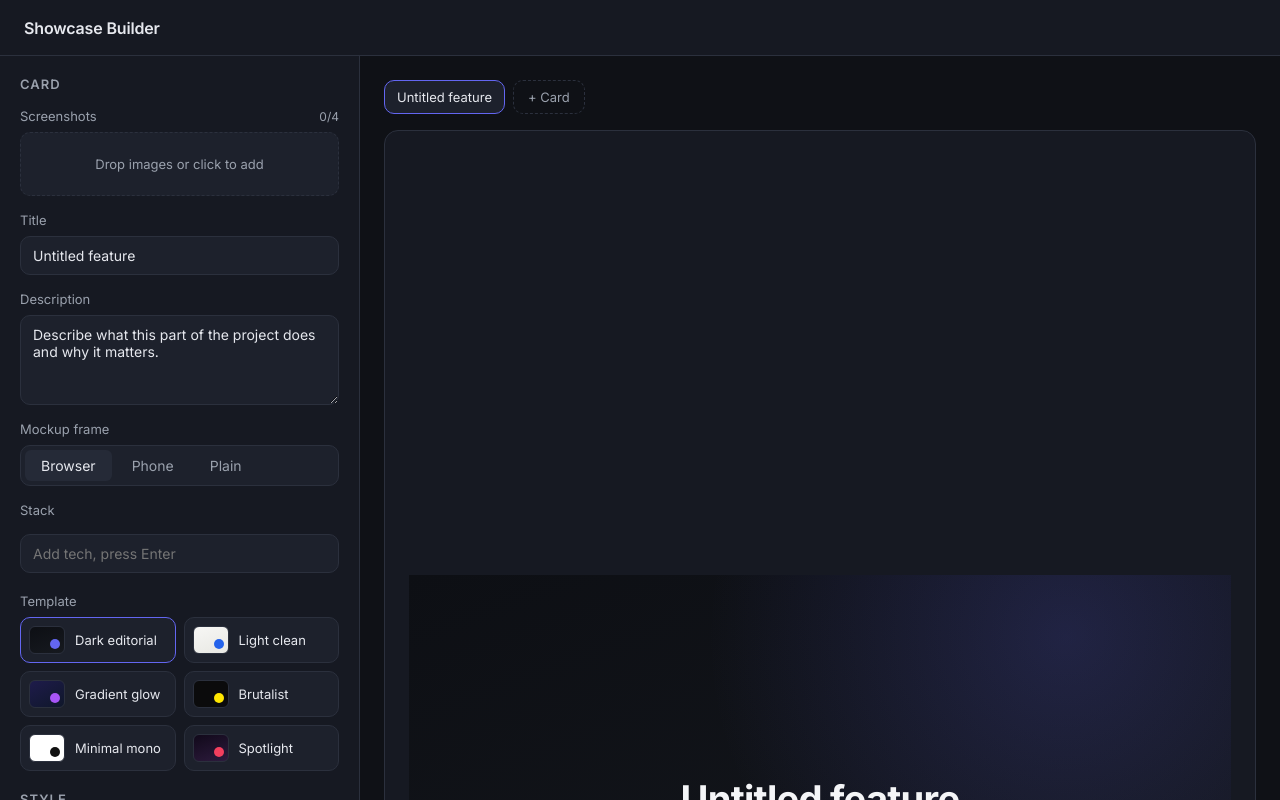
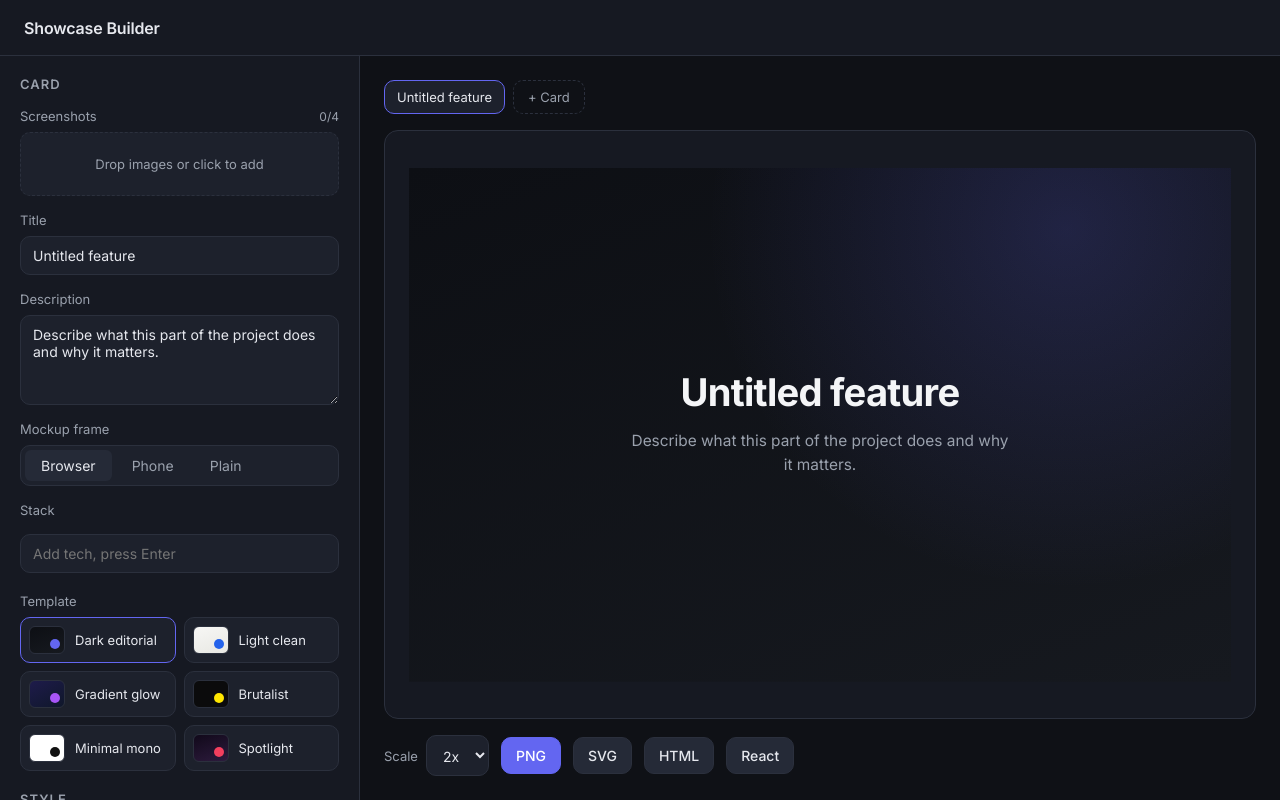
Before and after one commit to tantaneity/showcase-builder, a React (Vite) app: page / in a window 1280 px wide. Shown: the top 800 px of the page. Built offline with nearby package versions, Linux system fonts and the light colour scheme.

Commit message:
fix: lock viewport height so only the sidebar scrolls

```diff
--- a/src/index.css
+++ b/src/index.css
@@ -22,15 +22,26 @@
   box-sizing: border-box;
 }
 
+html,
+body {
+  height: 100%;
+}
+
 body {
   margin: 0;
   background: var(--surface-0);
 }
 
+#root {
+  height: 100%;
+}
+
 .app {
   display: flex;
   flex-direction: column;
-  min-height: 100vh;
+  height: 100vh;
+  height: 100dvh;
+  overflow: hidden;
 }
 
 .app__header {
@@ -68,10 +79,12 @@ body {
 .app__stage {
   flex: 1;
   min-width: 0;
+  min-height: 0;
   display: flex;
   flex-direction: column;
   gap: 16px;
   padding: 24px;
+  overflow: hidden;
 }
 
 .panel {
```
